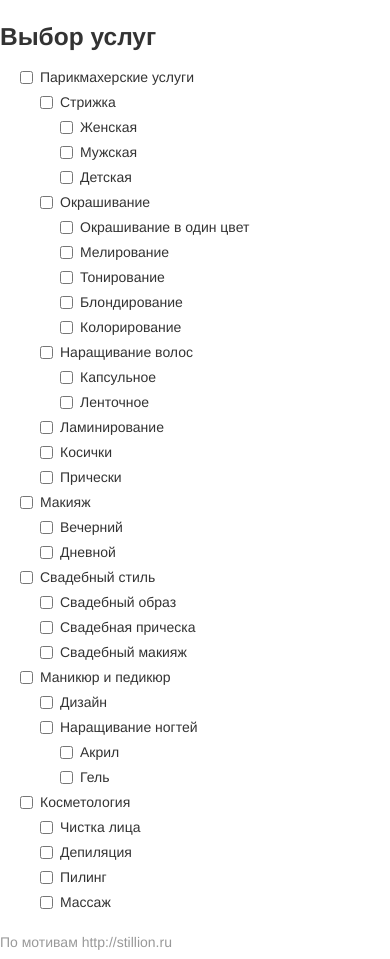
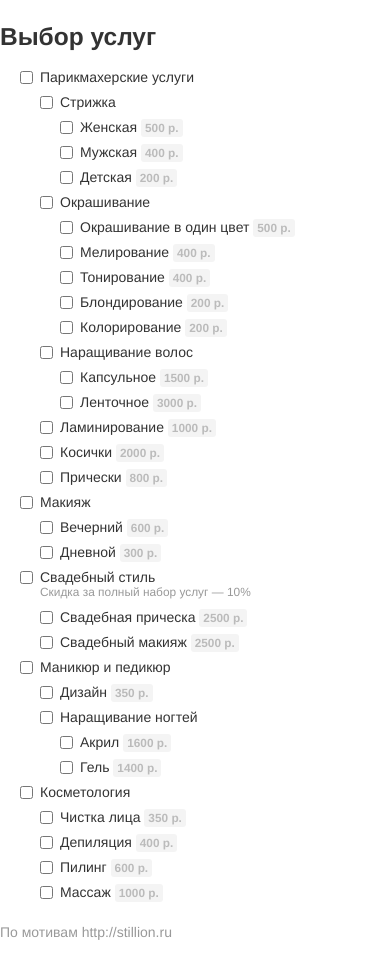
Before and after one commit to piumosso/tree, a plain HTML site: page index.html in a window 390 px wide. Shown: the part 113-1072 px from the top of the page. Drawn offline with Linux system fonts and the light colour scheme.

```diff
--- a/css/checkbox-tree.css
+++ b/css/checkbox-tree.css
@@ -12,3 +12,24 @@
 .checkbox-tree ul {
     margin-left: 20px;
 }
+.amount {
+    text-shadow: none;
+    background: #f4f4f4;
+    color: #bbb;
+}
+.checked .amount {
+    text-shadow: 0 -1px 0 rgba(0, 0, 0, 0.25);
+    background: #999;
+    color: white;
+}
+.cost {
+    display: none;
+    margin-left: .5em;
+    font-size: 12px;
+    font-style: italic;
+    color: #999;
+}
+.reduction {
+    display: block;
+    margin-top: -5px;
+}
--- a/index.html
+++ b/index.html
@@ -30,122 +30,122 @@
                     <div id="list-1">
                         <ul class="unstyled">
                             <li>
-                                <label class="checkbox"><input type="checkbox" name="service" value="1" />Парикмахерские услуги</label>
+                                <label class="checkbox"><input type="checkbox" name="service" value="1" />Парикмахерские услуги <span class="cost js-cost"><span class="js-val"></span> р.</span></label>
                                 <ul class="unstyled">
                                     <li>
-                                        <label class="checkbox"><input type="checkbox" name="service" value="2" />Стрижка</label>
+                                        <label class="checkbox"><input type="checkbox" name="service" value="2" />Стрижка <span class="cost js-cost"><span class="js-val"></span> р.</span></label>
                                         <ul class="unstyled">
                                             <li>
-                                                <label class="checkbox"><input type="checkbox" name="service" value="3" />Женская</label>
+                                                <label class="checkbox"><input type="checkbox" name="service" value="3" data-amount="500" />Женская <span class="label amount">500 р.</span></label>
                                             </li>
                                             <li>
-                                                <label class="checkbox"><input type="checkbox" name="service" value="4" />Мужская</label>
+                                                <label class="checkbox"><input type="checkbox" name="service" value="4" data-amount="400" />Мужская <span class="label amount">400 р.</span></label>
                                             </li>
                                             <li>
-                                                <label class="checkbox"><input type="checkbox" name="service" value="5" />Детская</label>
+                                                <label class="checkbox"><input type="checkbox" name="service" value="5" data-amount="200" />Детская <span class="label amount">200 р.</span></label>
                                             </li>
                                         </ul>
                                     </li>
                                     <li>
-                                        <label class="checkbox"><input type="checkbox" name="service" value="6" />Окрашивание</label>
+                                        <label class="checkbox"><input type="checkbox" name="service" value="6" />Окрашивание <span class="cost js-cost"><span class="js-val"></span> р.</span></label>
                                         <ul class="unstyled">
                                             <li>
-                                                <label class="checkbox"><input type="checkbox" name="service" value="7" />Окрашивание в один цвет</label>
+                                                <label class="checkbox"><input type="checkbox" name="service" value="7" data-amount="500" />Окрашивание в один цвет <span class="label amount">500 р.</span></label>
                                             </li>
                                             <li>
-                                                <label class="checkbox"><input type="checkbox" name="service" value="8" />Мелирование</label>
+                                                <label class="checkbox"><input type="checkbox" name="service" value="8" data-amount="400" />Мелирование <span class="label amount">400 р.</span></label>
                                             </li>
                                             <li>
-                                                <label class="checkbox"><input type="checkbox" name="service" value="9" />Тонирование</label>
+                                                <label class="checkbox"><input type="checkbox" name="service" value="9" data-amount="400" />Тонирование <span class="label amount">400 р.</span></label>
                                             </li>
                                             <li>
-                                                <label class="checkbox"><input type="checkbox" name="service" value="10" />Блондирование</label>
+                                                <label class="checkbox"><input type="checkbox" name="service" value="10" data-amount="200" />Блондирование <span class="label amount">200 р.</span></label>
                                             </li>
                                             <li>
-                                                <label class="checkbox"><input type="checkbox" name="service" value="11" />Колорирование</label>
+                                                <label class="checkbox"><input type="checkbox" name="service" value="11" data-amount="200" />Колорирование <span class="label amount">200 р.</span></label>
                                             </li>
                                         </ul>
                                     </li>
                                     <li>
-                                        <label class="checkbox"><input type="checkbox" name="service" value="12" />Наращивание волос</label>
+                                        <label class="checkbox"><input type="checkbox" name="service" value="12" />Наращивание волос <span class="cost js-cost"><span class="js-val"></span> р.</span></label>
                                         <ul class="unstyled">
                                             <li>
-                                                <label class="checkbox"><input type="checkbox" name="service" value="13" />Капсульное</label>
+                                                <label class="checkbox"><input type="checkbox" name="service" value="13" data-amount="1500" />Капсульное <span class="label amount">1500 р.</span></label>
                                             </li>
                                             <li>
-                                                <label class="checkbox"><input type="checkbox" name="service" value="14" />Ленточное</label>
+                                                <label class="checkbox"><input type="checkbox" name="service" value="14" data-amount="3000" />Ленточное <span class="label amount">3000 р.</span></label>
                                             </li>
                                         </ul>
                                     </li>
                                     <li>
-                                        <label class="checkbox"><input type="checkbox" name="service" value="15" />Ламинирование </label>
+                                        <label class="checkbox"><input type="checkbox" name="service" value="15" data-amount="1000" />Ламинирование <span class="label amount">1000 р.</span></label>
                                     </li>
                                     <li>
-                                        <label class="checkbox"><input type="checkbox" name="service" value="16" />Косички</label>
+                                        <label class="checkbox"><input type="checkbox" name="service" value="16" data-amount="2000" />Косички <span class="label amount">2000 р.</span></label>
                                     </li>
                                     <li>
-                                        <label class="checkbox"><input type="checkbox" name="service" value="17" />Прически</label>
+                                        <label class="checkbox"><input type="checkbox" name="service" value="17" data-amount="800" />Прически <span class="label amount">800 р.</span></label>
                                     </li>
                                 </ul>
                             </li>
                             <li>
-                                <label class="checkbox"><input type="checkbox" name="service" value="18" />Макияж</label>
+                                <label class="checkbox"><input type="checkbox" name="service" value="18" />Макияж <span class="cost js-cost"><span class="js-val"></span> р.</span></label>
                                 <ul class="unstyled">
                                     <li>
-                                        <label class="checkbox"><input type="checkbox" name="service" value="19" />Вечерний</label>
+                                        <label class="checkbox"><input type="checkbox" name="service" value="19" data-amount="600" />Вечерний <span class="label amount">600 р.</span></label>
                                     </li>
                                     <li>
-                                        <label class="checkbox"><input type="checkbox" name="service" value="20" />Дневной</label>
+                                        <label class="checkbox"><input type="checkbox" name="service" value="20" data-amount="300" />Дневной <span class="label amount">300 р.</span></label>
                                     </li>
                                 </ul>
                             </li>
                             <li>
-                                <label class="checkbox"><input type="checkbox" name="service" value="21" />Свадебный стиль</label>
-                                <ul class="unstyled">
+                                <label class="checkbox">
+                                    <input type="checkbox" name="service" value="21" />Свадебный стиль <span class="cost js-cost"><span class="js-val"></span> р.</span>
+                                    <small class="reduction muted">Скидка за полный набор услуг &mdash; 10%</small>
+                                </label>
+                                <ul class="unstyled" data-reduction="0.1">
                                     <li>
-                                        <label class="checkbox"><input type="checkbox" name="service" value="22" />Свадебный образ</label>
+                                        <label class="checkbox"><input type="checkbox" name="service" value="23" data-amount="2500" />Свадебная прическа <span class="label amount">2500 р.</span></label>
                                     </li>
                                     <li>
-                                        <label class="checkbox"><input type="checkbox" name="service" value="23" />Свадебная прическа</label>
-                                    </li>
-                                    <li>
-                                        <label class="checkbox"><input type="checkbox" name="service" value="24" />Свадебный макияж</label>
+                                        <label class="checkbox"><input type="checkbox" name="service" value="24" data-amount="2500" />Свадебный макияж <span class="label amount">2500 р.</span></label>
                                     </li>
                                 </ul>
                             </li>
                             <li>
-                                <label class="checkbox"><input type="checkbox" name="service" value="25" />Маникюр и педикюр</label>
+                                <label class="checkbox"><input type="checkbox" name="service" value="25" />Маникюр и педикюр <span class="cost js-cost"><span class="js-val"></span> р.</span></label>
                                 <ul class="unstyled">
                                     <li>
-                                        <label class="checkbox"><input type="checkbox" name="service" value="26" />Дизайн</label>
+                                        <label class="checkbox"><input type="checkbox" name="service" value="26" data-amount="350" />Дизайн <span class="label amount">350 р.</span></label>
                                     </li>
                                     <li>
-                                        <label class="checkbox"><input type="checkbox" name="service" value="27" />Наращивание ногтей</label>
+                                        <label class="checkbox"><input type="checkbox" name="service" value="27" />Наращивание ногтей <span class="cost js-cost"><span class="js-val"></span> р.</span></label>
                                         <ul class="unstyled">
                                             <li>
-                                                <label class="checkbox"><input type="checkbox" name="service" value="28" />Акрил</label>
+                                                <label class="checkbox"><input type="checkbox" name="service" value="28" data-amount="1600" />Акрил <span class="label amount">1600 р.</span></label>
                                             </li>
                                             <li>
-                                                <label class="checkbox"><input type="checkbox" name="service" value="29" />Гель</label>
+                                                <label class="checkbox"><input type="checkbox" name="service" value="29" data-amount="1400" />Гель <span class="label amount">1400 р.</span></label>
                                             </li>
                                         </ul>
                                     </li>
                                 </ul>
                             </li>
                             <li>
-                                <label class="checkbox"><input type="checkbox" name="service" value="30" />Косметология</label>
+                                <label class="checkbox"><input type="checkbox" name="service" value="30" />Косметология <span class="cost js-cost"><span class="js-val"></span> р.</span></label>
                                 <ul class="unstyled">
                                     <li>
-                                        <label class="checkbox"><input type="checkbox" name="service" value="31" />Чистка лица</label>
+                                        <label class="checkbox"><input type="checkbox" name="service" value="31" data-amount="350" />Чистка лица <span class="label amount">350 р.</span></label>
                                     </li>
                                     <li>
-                                        <label class="checkbox"><input type="checkbox" name="service" value="32" />Депиляция </label>
+                                        <label class="checkbox"><input type="checkbox" name="service" value="32" data-amount="400" />Депиляция <span class="label amount">400 р.</span></label>
                                     </li>
                                     <li>
-                                        <label class="checkbox"><input type="checkbox" name="service" value="33" />Пилинг</label>
+                                        <label class="checkbox"><input type="checkbox" name="service" value="33" data-amount="600" />Пилинг <span class="label amount">600 р.</span></label>
                                     </li>
                                     <li>
-                                        <label class="checkbox"><input type="checkbox" name="service" value="34" />Массаж</label>
+                                        <label class="checkbox"><input type="checkbox" name="service" value="34" data-amount="1000" />Массаж <span class="label amount">1000 р.</span></label>
                                     </li>
                                 </ul>
                             </li>
--- a/js/checkboxtree/ListView.js
+++ b/js/checkboxtree/ListView.js
@@ -11,7 +11,9 @@
         initialize: function(){
             var that = this;
 
-            this.collection = new ListCollection();
+            this.collection = new ListCollection({
+                reduction: this.$el.data('reduction') || 0
+            });
             this.$('> li').each(function(){
                 var itemView = new ItemView({
                     el: this
```
Also changed, not shown: js/checkboxtree/ItemModel.js (+24 -8 lines), js/checkboxtree/ItemView.js (+19 -2 lines), js/checkboxtree/ListCollection.js (+34 -1 lines).
